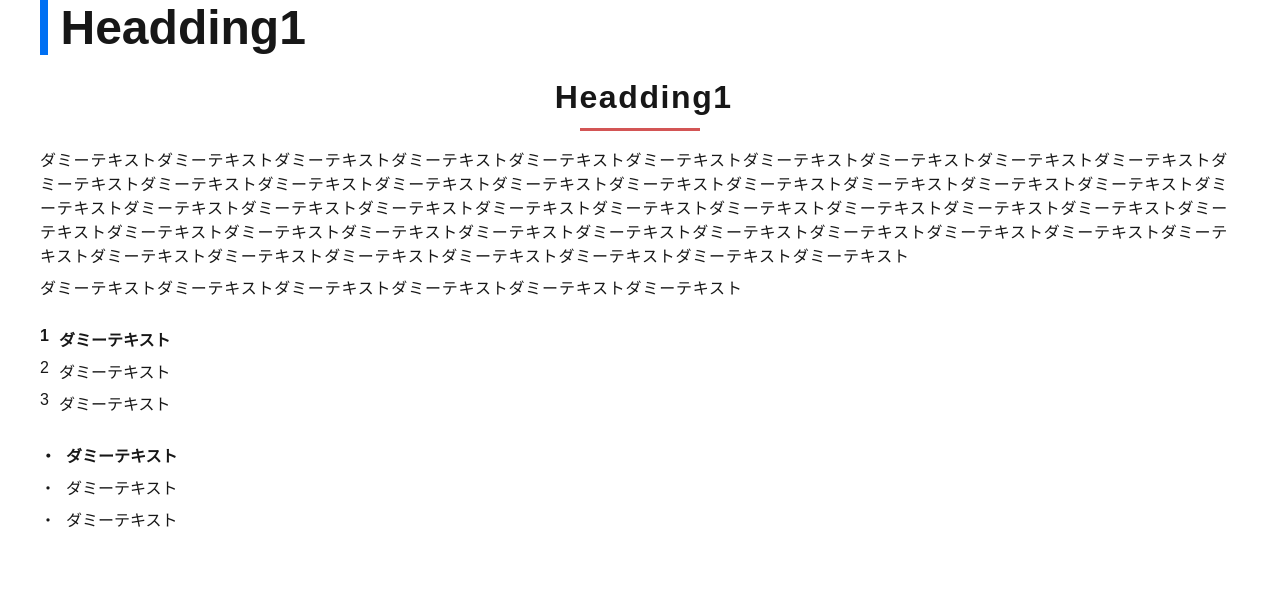
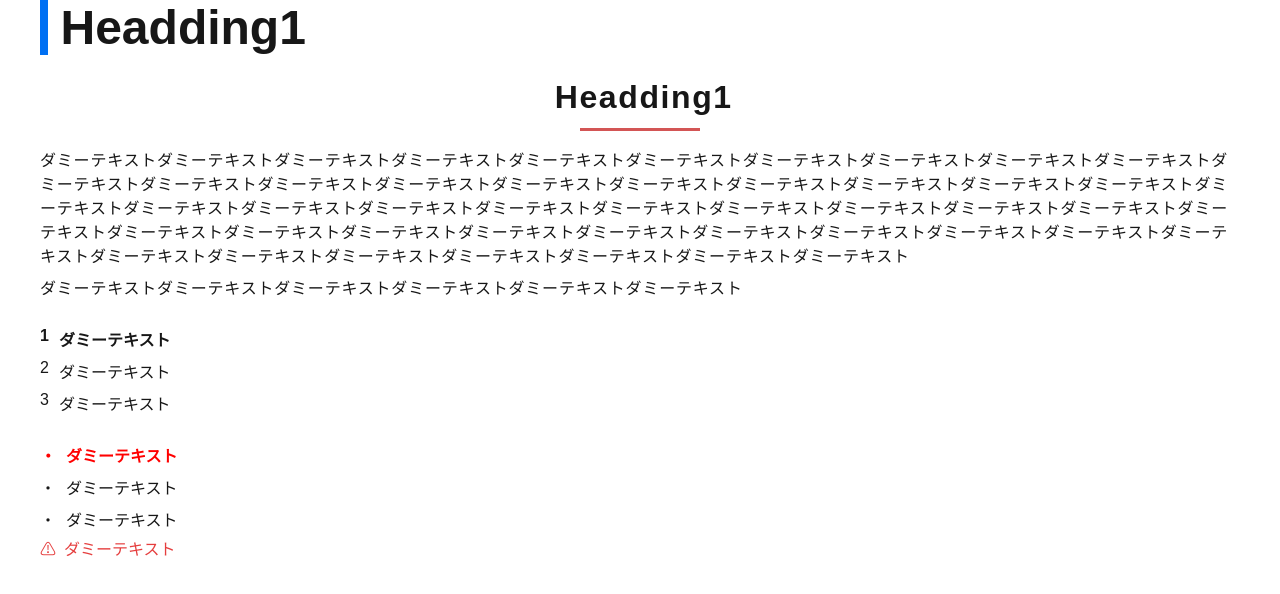
Before and after one commit to Iguchi-Masato-toko/next_git_practice, a Next.js app: page / in a window 1280 px wide. Shown: the top 594 px of the page. Built offline with nearby package versions, Linux system fonts and the light colour scheme.

Commit message:
[modify] add list parts

```diff
--- a/src/app/page.tsx
+++ b/src/app/page.tsx
@@ -1,6 +1,12 @@
 import { Headding1 } from "@/module/Headding/Headding1";
 import { HeaddingUnderLine2 } from "@/module/Headding/Headding2";
-import { NumericList, List, ListItem } from "@/module/List/List";
+import {
+  NumericList,
+  List,
+  ListItem,
+  WarningList,
+  WarningListItem,
+} from "@/module/List/List";
 
 export default function Home() {
   return (
@@ -21,10 +27,15 @@ export default function Home() {
         <ListItem>ダミーテキスト</ListItem>
       </NumericList>
       <List>
-        <ListItem param={{ modifier: ["bold"] }}>ダミーテキスト</ListItem>
+        <ListItem param={{ modifier: ["bold", "red"] }}>
+          ダミーテキスト
+        </ListItem>
         <ListItem>ダミーテキスト</ListItem>
         <ListItem>ダミーテキスト</ListItem>
       </List>
+      <WarningList>
+        <WarningListItem>ダミーテキスト</WarningListItem>
+      </WarningList>
     </section>
   );
 }
--- a/src/module/List/List.tsx
+++ b/src/module/List/List.tsx
@@ -1,4 +1,5 @@
 import { ReactNode } from "react";
+import styles from "./style/list.module.css";
 
 const NumericList = ({ children }: { children: ReactNode }) => {
   return <ul className="numelicList">{children}</ul>;
@@ -20,4 +21,45 @@ const ListItem = ({
   return <li className={className}>{children}</li>;
 };
 
-export { NumericList, List, ListItem };
+/* 赤い警告アイコン付きリスト */
+const WarningList = ({ children }: { children: ReactNode }) => {
+  return <ul className={styles["c-warningList"]}>{children}</ul>;
+};
+
+const WarningListItem = ({ children }: { children: ReactNode }) => {
+  return <li className={styles["c-warningList__item"]}>{children}</li>;
+};
+
+/* 注釈リスト（modifierオプション付き） */
+const NoteList = ({ children }: { children: ReactNode }) => {
+  return <ul className={styles["c-noteList"]}>{children}</ul>;
+};
+
+const NoteListItem = ({
+  children,
+  param,
+}: {
+  children: ReactNode;
+  param?: { modifier?: ("small" | "indent" | "muted")[] };
+}) => {
+  const baseClass = styles["c-noteList__item"];
+  const modifierClasses =
+    param?.modifier
+      ?.map((m) => styles[`c-noteList__item--${m}`] ?? "")
+      .filter(Boolean)
+      .join(" ") ?? "";
+  const className = modifierClasses
+    ? `${baseClass} ${modifierClasses}`
+    : baseClass;
+  return <li className={className}>{children}</li>;
+};
+
+export {
+  NumericList,
+  List,
+  ListItem,
+  WarningList,
+  WarningListItem,
+  NoteList,
+  NoteListItem,
+};
--- /dev/null
+++ b/src/module/List/style/list.module.css
@@ -0,0 +1,68 @@
+/* ==========================================================================
+   component: 警告リスト (c-warningList)
+   ========================================================================== */
+.c-warningList {
+  list-style: none;
+  padding: 0;
+  margin: 0;
+}
+
+.c-warningList__item {
+  display: flex;
+  align-items: flex-start;
+  gap: 0.5em;
+  padding: 0.4em 0;
+  line-height: 1.6;
+  color: #e53e3e;
+}
+
+/* 赤い警告アイコン */
+.c-warningList__item::before {
+  content: "⚠";
+  color: #e53e3e;
+  flex-shrink: 0;
+  font-size: 1em;
+}
+
+/* ==========================================================================
+   component: 注釈リスト (c-noteList)
+   ========================================================================== */
+.c-noteList {
+  list-style: none;
+  padding: 0;
+  margin: 0;
+}
+
+.c-noteList__item {
+  display: flex;
+  align-items: flex-start;
+  gap: 0.25em;
+  padding: 0.2em 0;
+  font-size: 0.875rem;
+  color: #555;
+  line-height: 1.6;
+}
+
+.c-noteList__item::before {
+  content: "※";
+  flex-shrink: 0;
+}
+
+/* --------------------------------------------------------------------------
+   modifier
+   -------------------------------------------------------------------------- */
+
+/* 文字サイズを小さくする */
+.c-noteList__item--small {
+  font-size: 0.75rem;
+}
+
+/* インデントを加える */
+.c-noteList__item--indent {
+  padding-left: 1em;
+}
+
+/* 薄いグレーで補足的に表示する */
+.c-noteList__item--muted {
+  color: #999;
+}
```
